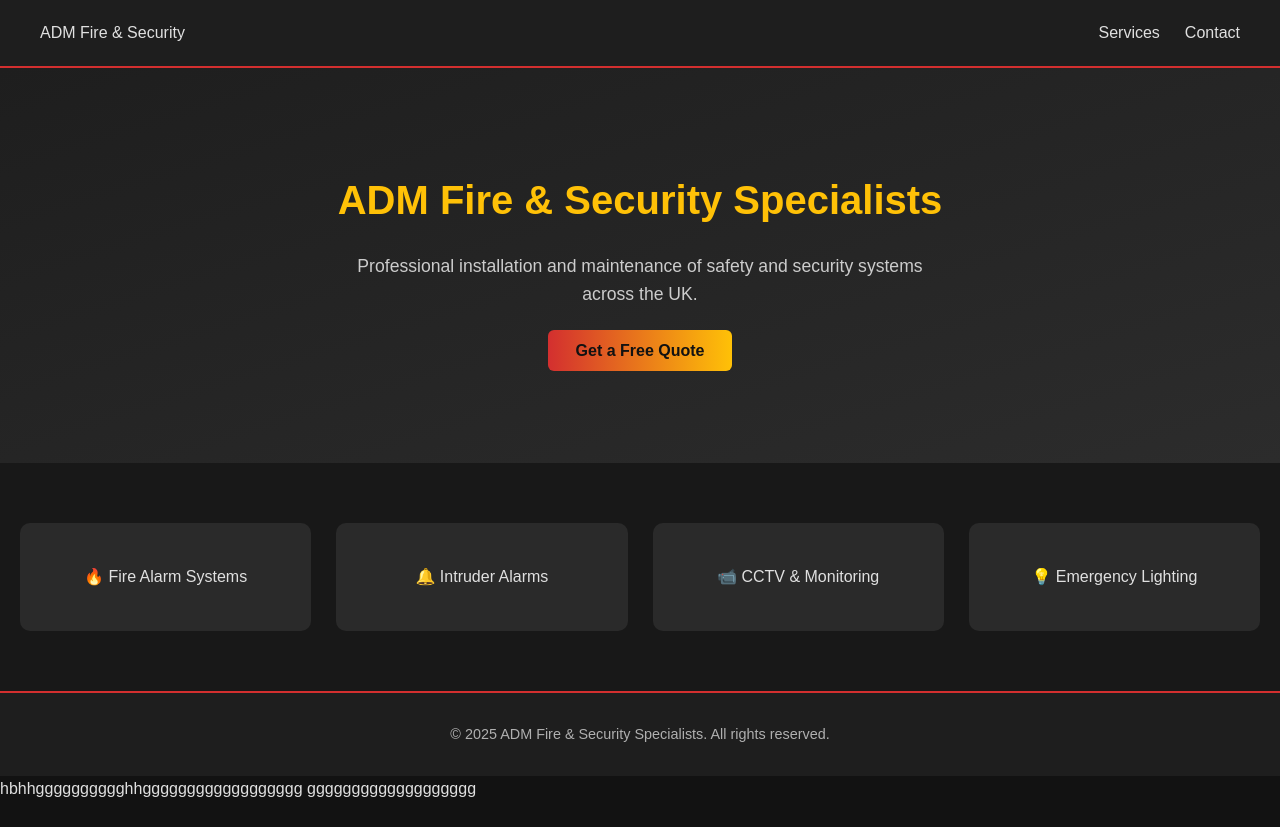
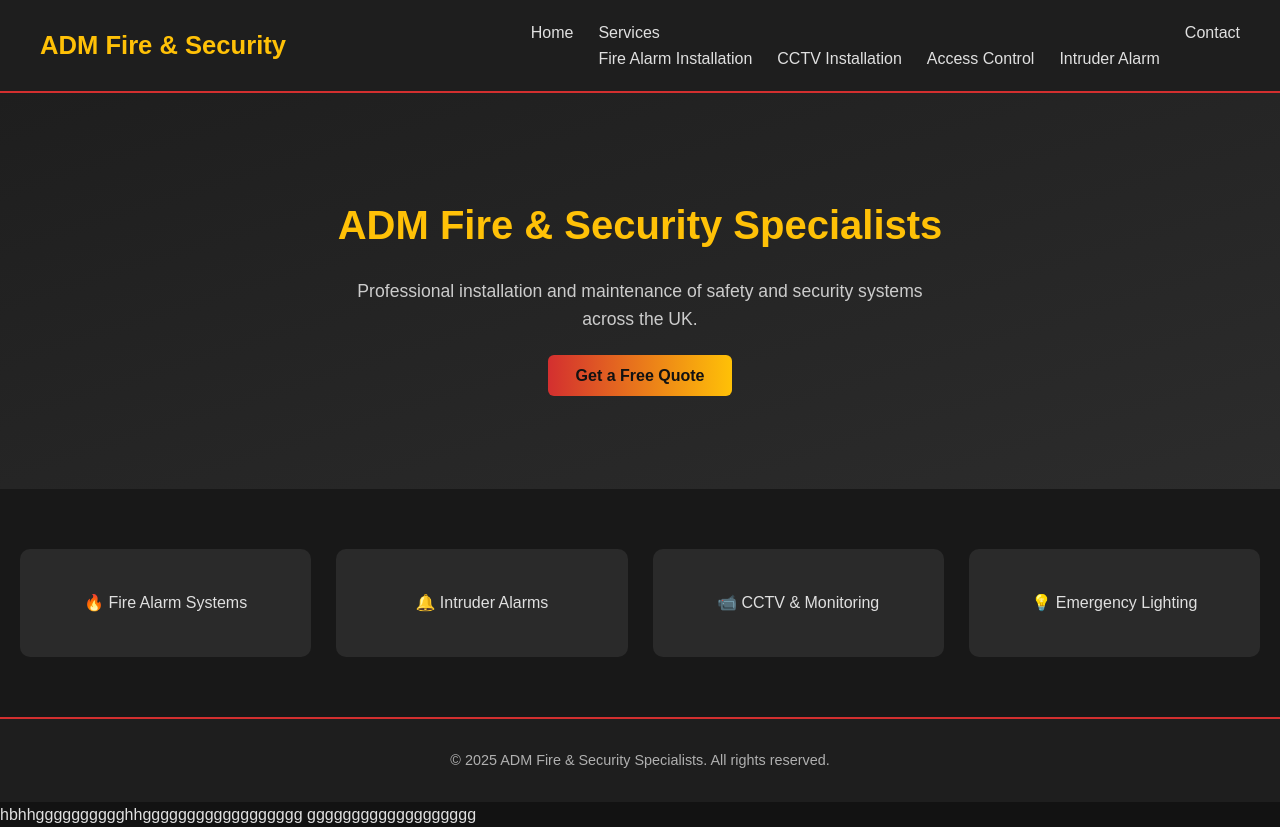
Before and after one commit to admfireandsecurity/admfireandsecurity, a React (Vite) app: page / in a window 1280 px wide. Before the commit the page ends 802 px from the top, so only its background shows below. Built offline with nearby package versions, Linux system fonts and the light colour scheme.

Commit message:
Updated Navbar.tsx

```diff
--- a/src/components/Navbar.tsx
+++ b/src/components/Navbar.tsx
@@ -1,12 +1,22 @@
 import React from "react";
+import { Link } from "react-router-dom"; // assuming you are using react-router-dom
 
 const Navbar: React.FC = () => {
   return (
-    <nav className="navbar">
-      <div className="nav-logo">ADM Fire & Security</div>
+    <nav>
+      <h1>ADM Fire & Security</h1>
       <ul className="nav-links">
-        <li><a href="#services">Services</a></li>
-        <li><a href="#contact">Contact</a></li>
+        <li><Link to="/">Home</Link></li>
+        <li className="services-dropdown">
+          <span>Services</span>
+          <ul className="dropdown-menu">
+            <li><Link to="/service-fire">Fire Alarm Installation</Link></li>
+            <li><Link to="/service-cctv">CCTV Installation</Link></li>
+            <li><Link to="/service-access">Access Control</Link></li>
+            <li><Link to="/service-intruder">Intruder Alarm</Link></li>
+          </ul>
+        </li>
+        <li><Link to="/contact">Contact</Link></li>
       </ul>
     </nav>
   );
```
